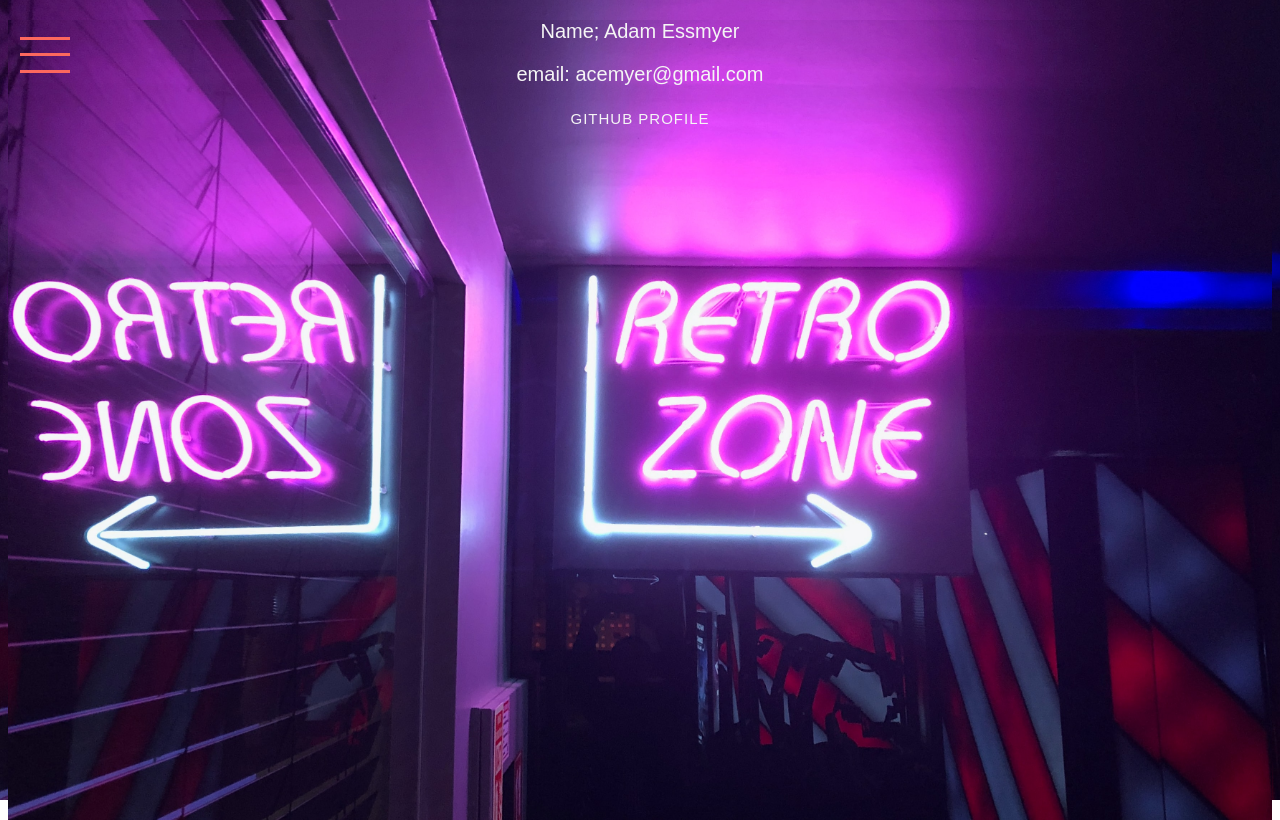
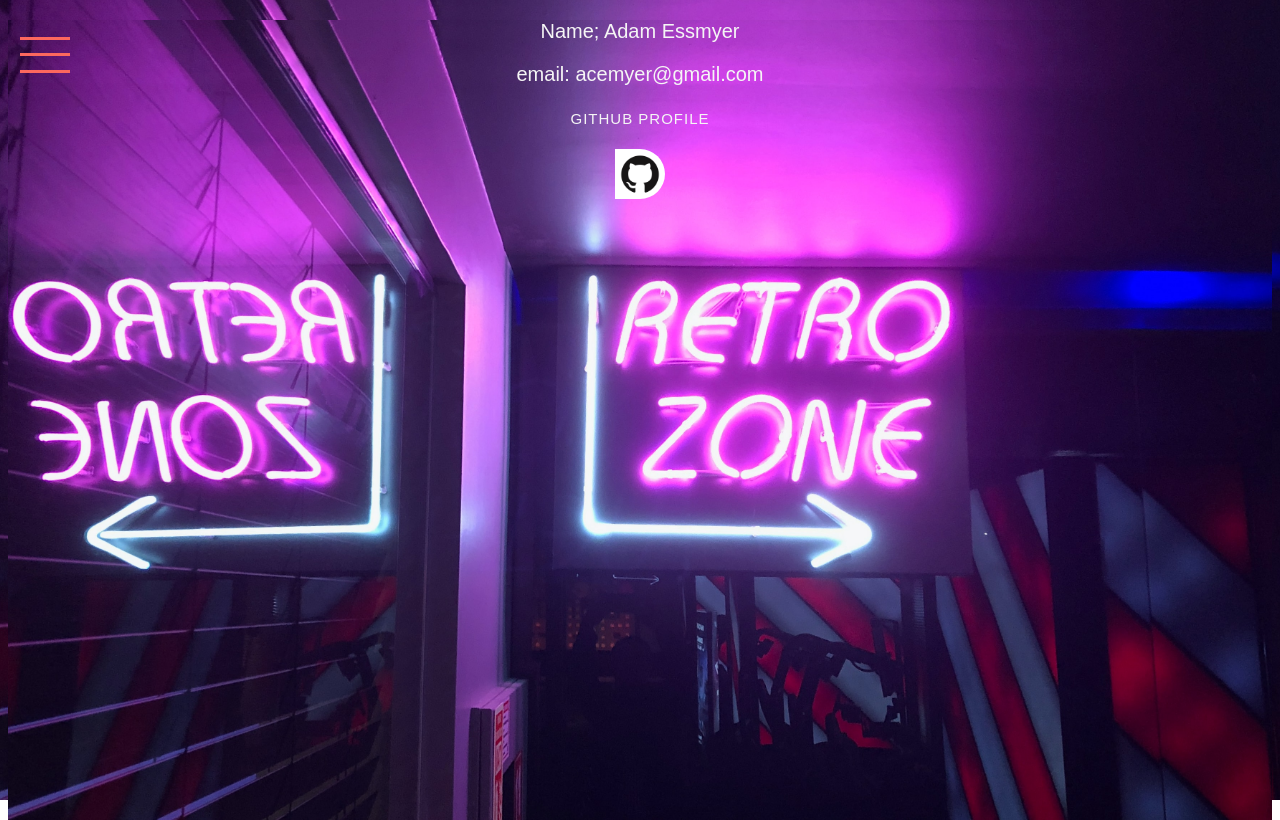
Before and after one commit to AdamCEssmyer/Memorycardmemoirs, a plain HTML site: page contact.html in a window 1280 px wide. Drawn offline with Linux system fonts and the light colour scheme.

Commit message:
added github symbol below link

```diff
--- a/contact.html
+++ b/contact.html
@@ -30,5 +30,9 @@
     <p class="p-welcome">email: acemyer@gmail.com</p>
     <p class="p-welcome"><a href="https://github.com/AdamCEssmyer" class="nav-link">Github Profile</a></p>
     <script src="navbar.js"></script>
+
+    <div3>
+      <img src="img/Githublink.jpg" alt="github" width="50" height="50" class="gitsymbol">
+    </div3>
 </body>
 </html>
--- a/styles/styles.css
+++ b/styles/styles.css
@@ -35,6 +35,11 @@ p2 {
 
 img.rounded-corners{
    border-radius: 50px;
+}
+
+img.gitsymbol{
+   border-radius: 50px;
+   padding-left: 48%;
 }
 
 .navbar {
```
